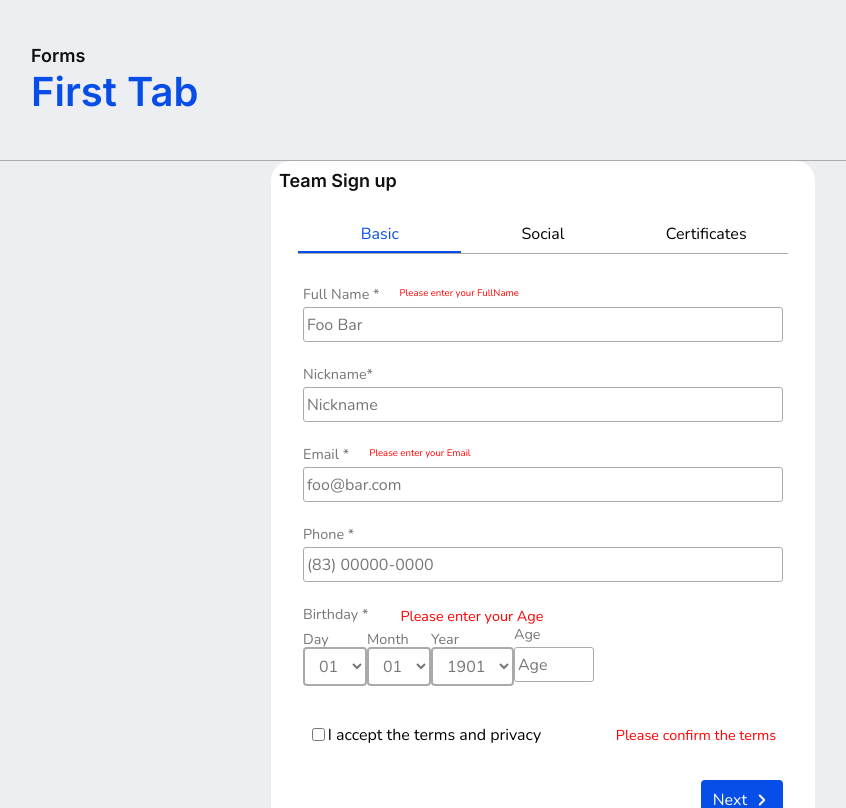
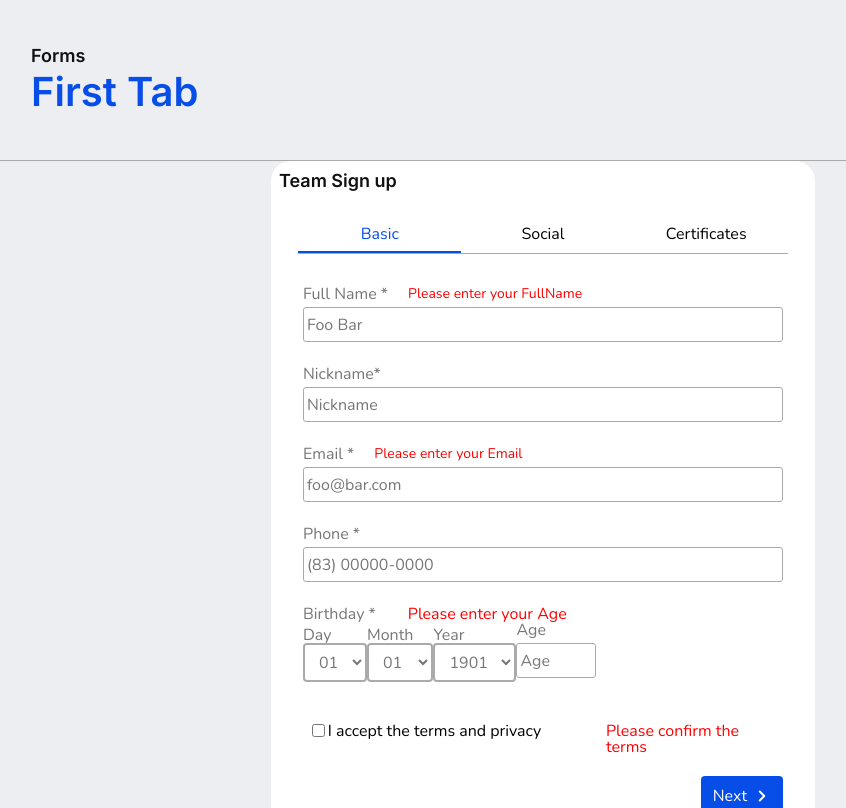
Before and after one commit to Ovictorhugol/FormChallenge, a React (Vite) app: page /basic in a window 1280 px wide. Shown: the top 808 px of the page, without its empty margins (97-943 px from the left). Built offline with nearby package versions, Linux system fonts and the light colour scheme.

Commit message:
Style: adjusting the font size of the label

```diff
--- a/src/components/Input/Input.styled.js
+++ b/src/components/Input/Input.styled.js
@@ -8,7 +8,7 @@ const Container = styled.div`
 `
 const Label = styled.label`
   font-family: "Nunito", sans-serif;
-  font-size: 0.9rem;
+  font-size: 0.875;
   text-align: left;
   margin-right: 1.25rem;
   color: #767676;
@@ -18,7 +18,7 @@ const Label = styled.label`
 `;
 const LabelCheckBox = styled.label`
   font-family: "Nunito", sans-serif;
-  font-size: 0.9rem;
+  font-size: 0.875;
   text-align: left;
 
   width: 18rem;
@@ -73,18 +73,22 @@ const InputStyleCheckbox = styled.input`
 `;
 const LabelError = styled.label`
   font-family: "Nunito", sans-serif;
-  font-size: 0.6rem;
+  font-size: 0.875rem;
   text-align: left;
   color: #ff0000;
   font-weight: 400;
+  line-height: 1rem;
+  height: 1rem;
 `;
 
 const CheckboxError = styled.label`
   font-family: "Nunito", sans-serif;
-  font-size: 0.9rem;
+  font-size: 0.875;
   text-align: left;
   color: #ff0000;
   font-weight: 400;
+  line-height: 1rem;
+  height: 1rem;
 `;
 const LabelContainer = styled.div`
   display: inline-flex;
--- a/src/components/Label/Label.styled.js
+++ b/src/components/Label/Label.styled.js
@@ -7,7 +7,7 @@ export const LabelContainer = styled.div`
 `;
 export const LabelText = styled.label`
   font-family: "Nunito", sans-serif;
-  font-size: 0.9rem;
+  font-size: 0.875;
   text-align: left;
   color: #767676;
   font-weight: 400;
@@ -16,9 +16,11 @@ export const LabelText = styled.label`
 `;
 export const LabelError = styled.label`
   font-family: "Nunito", sans-serif;
-  font-size: 0.9rem;
+  font-size: 0.875;
   text-align: left;
   color: #ff0000;
   font-weight: 400;
   margin-left: 2rem;
+  line-height: 1rem;
+  height: 1rem;
 `;
```
